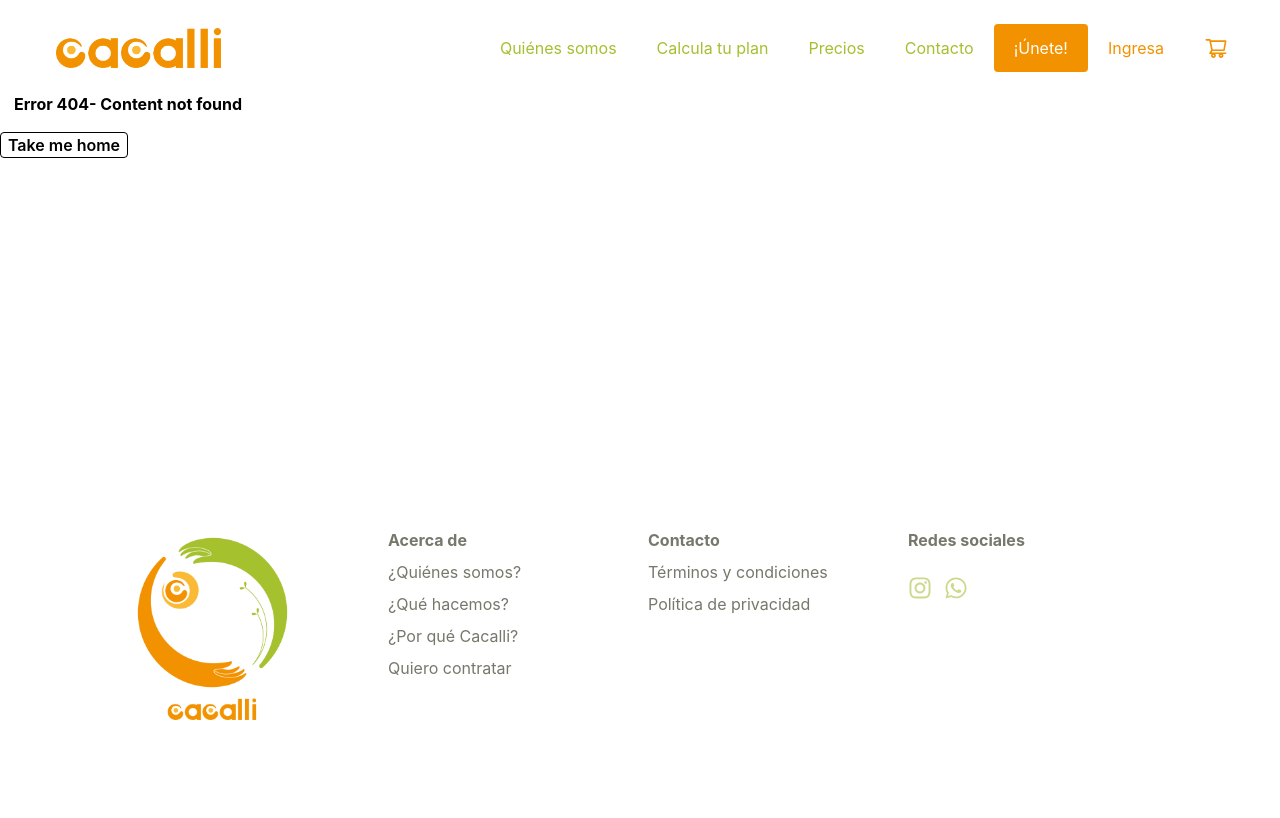
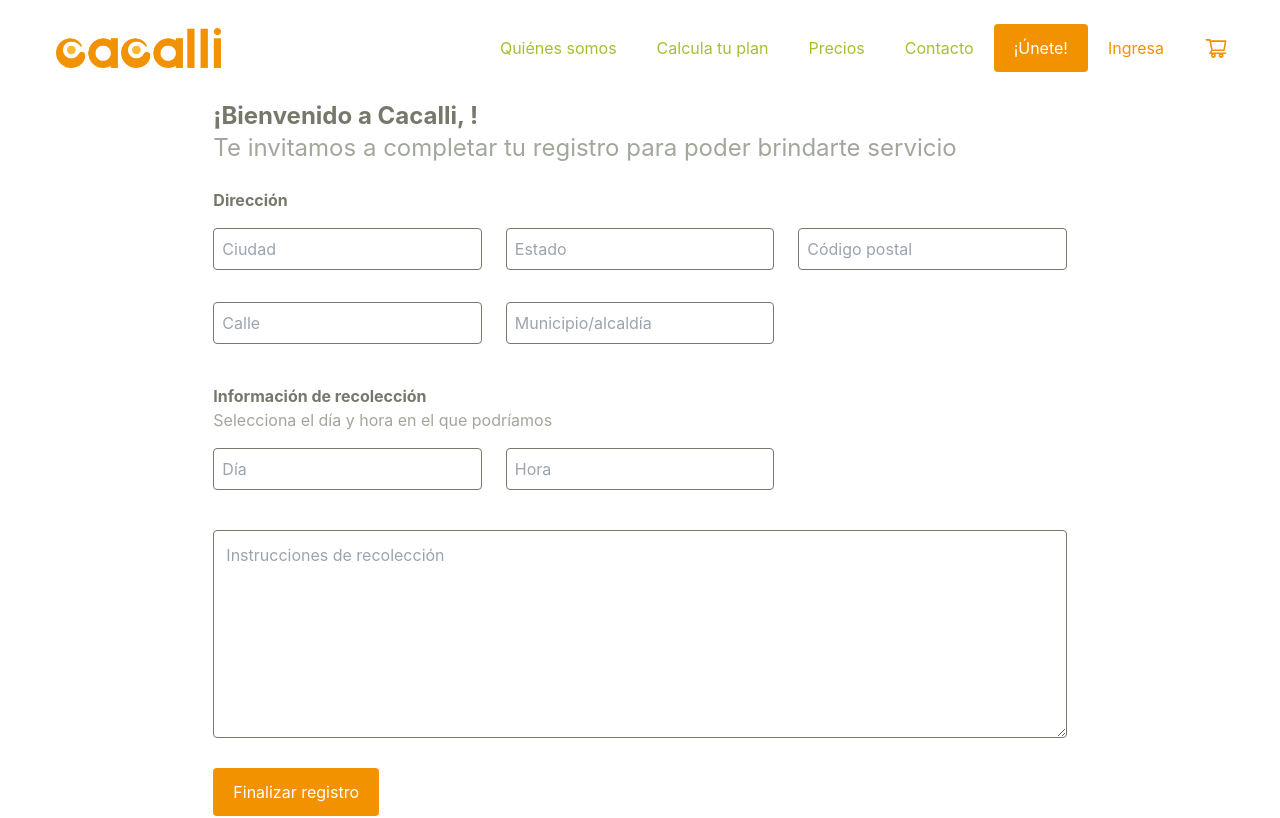
Before and after one commit to Cacalli/cacalli-frontend, a React (Create React App) app: page /dashboard/completa-registro in a window 1280 px wide. Shown: the top 818 px of the page. Built offline with nearby package versions, Linux system fonts and the light colour scheme.

Commit message:
complete registry section created  and routes modified

```diff
--- a/src/App.js
+++ b/src/App.js
@@ -18,6 +18,9 @@ import Login from "./pages/Login";
 import Calculator from "./components/Calculator/Calculator";
 import Cart from "./pages/Cart";
 import UserDashboard from "./pages/UserDashboard";
+import CreateAccountCompleteRegistry from "./components/Create account/CreateAccountCompleteRegistry";
+import UserDashboardContent from "./components/UserDashboardContent/UserDashboardContent";
+
 
 function App() {
   const router = createBrowserRouter(
@@ -31,7 +34,10 @@ function App() {
         <Route path="ingresa" element={<Login />} />
         <Route path="calcula-plan" element={<Calculator />} />
         <Route path="carrito" element={<Cart />} />
-        <Route path="dashboard-usuario" element={<UserDashboard />} />
+        <Route path="/dashboard" element={<UserDashboard />}>
+        <Route index element={<UserDashboardContent />} />
+        <Route path="completa-registro" element={<CreateAccountCompleteRegistry />}/>
+        </Route>
         <Route path="*" element={<NotFound />} />
       </Route>
     )
--- a/src/components/Create account/CreateAccount.js
+++ b/src/components/Create account/CreateAccount.js
@@ -3,7 +3,7 @@ import Input from "../Input/Input";
 import { ErrorMessage, Formik } from "formik";
 import * as Yup from "yup";
 import { useState } from "react";
-import { useNavigate } from "react-router-dom";
+import { Link, useNavigate } from "react-router-dom";
 
 export default function CreateAccount() {
   const createAccountSchema = Yup.object().shape({
@@ -51,11 +51,11 @@ export default function CreateAccount() {
   // }
 
   return (
-    <div className="flex justify-center gap-28">
+    <div className="flex justify-center gap-28 mt-6">
       <img className="h-auto" src="/assets/landscape-login.png" />
 
-      <div className="ml-8">
-        <p className="font-bold text-2xl mb-6">Crea tu cuenta</p>
+      <div className="ml-8 w-96">
+        <p className="font-bold text-neutral-gray-two text-2xl mb-6">Crea tu cuenta</p>
         <Formik
           initialValues={{
             name: "",
@@ -112,9 +112,11 @@ export default function CreateAccount() {
                 onChange={handleChange}
                 placeholder="Confirmar contraseña"
               />
+              <Link to="/completa-registro">
               <Button type="submit" variant="primary" isFull>
                 Crear cuenta
               </Button>
+              </Link>
             </form>
           )}
         </Formik>
--- /dev/null
+++ b/src/components/Create account/CreateAccountCompleteRegistry.js
@@ -0,0 +1,150 @@
+import { Formik } from "formik";
+import { useState } from "react";
+import Button from "../Button/Button";
+import Input from "../Input/Input";
+import * as Yup from "yup";
+
+export default function CreateAccountCompleteRegistry({ userName }) {
+  const completeRegistrySchema = Yup.object().shape({
+    city: Yup.string(),
+    state: Yup.string(),
+    zipCode: Yup.string(),
+    street: Yup.string(),
+    town: Yup.string(),
+    recolectionDay: Yup.string(),
+    recolectionHour: Yup.string(),
+    instructions: Yup.string(),
+  });
+
+  const handleCompleteRegistry = ({city, state, zipCode,street,town,recolectionDay,recolectionHour,instructions}) => {
+    const body = { };
+    fetch("http://ec2-34-227-93-62.compute-1.amazonaws.com/user", {
+      method: "POST",
+      headers: { "Content-Type": "application/json" },
+      body: JSON.stringify(body),
+    })
+      .then((response) => response.json())
+      .then((data) => {
+        console.log(data);
+        // if (data.ok === true && data.payload != null) {
+        //   localStorage.setItem("token", data.payload);
+        //   console.log("creaste tu cuenta");
+        //   navigate("/dashboard-usuario");
+        // }
+      })
+      .catch((error) => {
+        throw new Error("No podemos crear tu cuenta por ahora :(")
+      });
+  };
+
+  return (
+    <div className="flex flex-col mx-auto py-6  w-8/12">
+      <div className="text-2xl mb-6">
+        <p className="font-bold text-neutral-gray-two">
+          ¡Bienvenido a Cacalli, {userName}!
+        </p>
+        <p className="text-neutral-gray-three">
+          Te invitamos a completar tu registro para poder brindarte servicio
+        </p>
+      </div>
+      <Formik
+        initialValues={{
+          city: "",
+          state: "",
+          zipCode: "",
+          street: "",
+          town: "",
+          recolectionDay: "",
+          recolectionHour: "",
+          instructions: "",
+        }}
+        validationSchema={completeRegistrySchema}
+        onSubmit={(values) => handleCompleteRegistry(values)}
+        className="grid gap-4 mb-6"
+      >
+        {({ values, errors, handleChange, handleSubmit }) => (
+          <form>
+            <div className="mb-2">
+              <p className="font-bold text-neutral-gray-two">Dirección</p>
+              <div className="grid grid-cols-3 gap-6 mt-4">
+                <Input
+                  name="city"
+                  value={values.city}
+                  onChange={handleChange}
+                  className="w-full"
+                  placeholder="Ciudad"
+                />
+                <Input
+                  name="state"
+                  value={values.state}
+                  onChange={handleChange}
+                  className="w-full"
+                  placeholder="Estado"
+                />
+                <Input
+                  name="zipCode"
+                  value={values.zipCode}
+                  onChange={handleChange}
+                  className="w-full"
+                  placeholder="Código postal"
+                />
+              </div>
+            </div>
+            <div className="mb-4 grid grid-cols-3 gap-6">
+              <Input
+                name="street"
+                value={values.street}
+                onChange={handleChange}
+                className="w-full"
+                placeholder="Calle"
+              />
+              <Input
+                name="town"
+                value={values.town}
+                onChange={handleChange}
+                className="w-full"
+                placeholder="Municipio/alcaldía"
+              />
+            </div>
+            <div className="mb-6">
+              <div className="mb-4">
+                <p className="font-bold text-neutral-gray-two">
+                  Información de recolección
+                </p>
+                <p className="text-neutral-gray-three">
+                  Selecciona el día y hora en el que podríamos{" "}
+                </p>
+                <div className="grid grid-cols-3 gap-6 mt-4">
+                  <Input
+                    name="recolectionDay"
+                    value={values.recolectionDay}
+                    onChange={handleChange}
+                    className="w-full"
+                    placeholder="Día"
+                  />
+                  <Input
+                    name="recolectionHour"
+                    value={values.recolectionHour}
+                    onChange={handleChange}
+                    className="w-full"
+                    placeholder="Hora"
+                  />
+                </div>
+              </div>
+              <textarea
+                name="instructions"
+                value={values.instructions}
+                onChange={handleChange}
+                className="p-3 border border-neutral-gray-two rounded w-full h-52"
+                placeholder="Instrucciones de recolección"
+              ></textarea>
+            </div>
+            <Button variant="primary" isfull>
+              Finalizar registro
+            </Button>
+          </form>
+        )}
+      </Formik>
+    </div>
+  );
+}
--- a/src/components/Input/Input.js
+++ b/src/components/Input/Input.js
@@ -11,9 +11,10 @@ export default function Input({
   ...restProps
 }) {
   const classes = {
+    inputContainer: "flex flex-col space-y-2 mb-6 w-full",
     input: classNames(
       className,
-      "w-96 border border-red-destructive rounded px-2 py-2",
+      "border rounded px-2 py-2",
       {
         "border-red-destructive": variant=="destructive",
         "border-neutral-gray-two": variant=="default",
@@ -21,7 +22,7 @@ export default function Input({
     ),
   };
   return (
-    <div className="flex flex-col space-y-2 mb-6">
+    <div className={classes.inputContainer}>
       <input
         placeholder={placeholder}
         type={type}
--- a/src/components/LoginForm/LoginForm.js
+++ b/src/components/LoginForm/LoginForm.js
@@ -60,10 +60,11 @@ export default function LoginForm() {
             type="password"
           />
         </form>
+        <Link to="/dashboard-usuario">
         <Button onClick={handleLoginClick} variant="primary" isFull>
           Inicia sesión
         </Button>
-
+        </Link>
         <div className="flex mt-6 justify-center">
           <p className="text-neutral-gray-three">¿Aún no estás registrado?</p>
           <Link to="/unete">
--- a/src/components/UserDashboardContent/UserDashboardContent.js
+++ b/src/components/UserDashboardContent/UserDashboardContent.js
@@ -1,27 +1,22 @@
 import Button from "../Button/Button";
 import { Link, NavLink } from "react-router-dom";
-
-export default function UserDashboardContent({
-  image,
-  userName,
-  phone,
-  address,
-  email,
-  packageSize,
-  subscriptionPlan,
-}) {
+export default function UserDashboardContent() {
   return (
     <div className="flex pt-6 h-full">
       <div className="flex flex-col p-16 rounded-md  bg-orange-one text-neutral-white font-inter ">
         <div className="w-52">
-          <img className="h-52 w-52 mb-6" src={image} />
+          <img className="h-52 w-52 mb-6" src="assets/user-profile.png" />
           <div className="flex flex-col space-y-4">
-            <p> <strong>{userName}</strong> </p>
-            <p>{phone}</p>
-            <p> {address}</p>
-            <p> {email}</p>
-            <p> {packageSize}</p>
-            <p> {subscriptionPlan}</p>
+
+           <Link to="completa-registro">
+           <Button className="mt-6" variant="neutral">Completa tu registro</Button>
+           </Link>
+            {/* <p> <strong>Diego Doe</strong> </p>
+            <p>55555</p>
+            <p> Av. México 45, Hipódromo 56789, CDMX</p>
+            <p> diego@user.com</p> */}
+            {/* <p> {packageSize}</p>
+            <p> {subscriptionPlan}</p> */}
           </div>
         </div>
       </div>
--- a/src/pages/UserDashboard.js
+++ b/src/pages/UserDashboard.js
@@ -1,3 +1,4 @@
+import { Outlet } from "react-router-dom";
 import UserDashboardContent from "../components/UserDashboardContent/UserDashboardContent";
 
   /* Token: {localStorage.getItem("token")} */
@@ -5,14 +6,7 @@ import UserDashboardContent from "../components/UserDashboardContent/UserDashboa
 
 const UserDashboard = () => {
   return (
-    <UserDashboardContent
-      image="assets/user-profile.png"
-      userName="Diego Doe"
-      phone="55555"
-      address="Av. México 45, Hipódromo
-56789, CDMX"
-      email="diego@user.co"
-    />
+    <Outlet/>
   );
 };
 
```
Also changed, not shown: public/assets/patricio_coco.jpeg (added).
